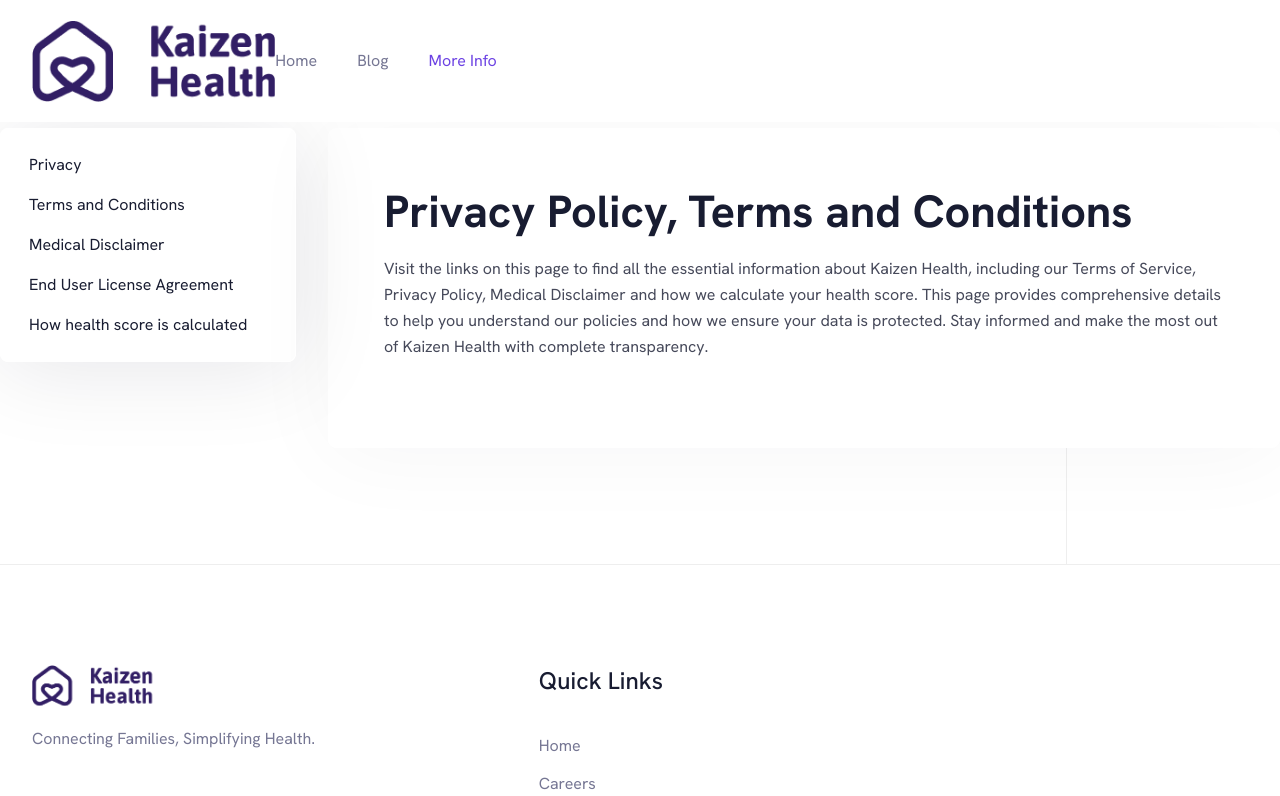
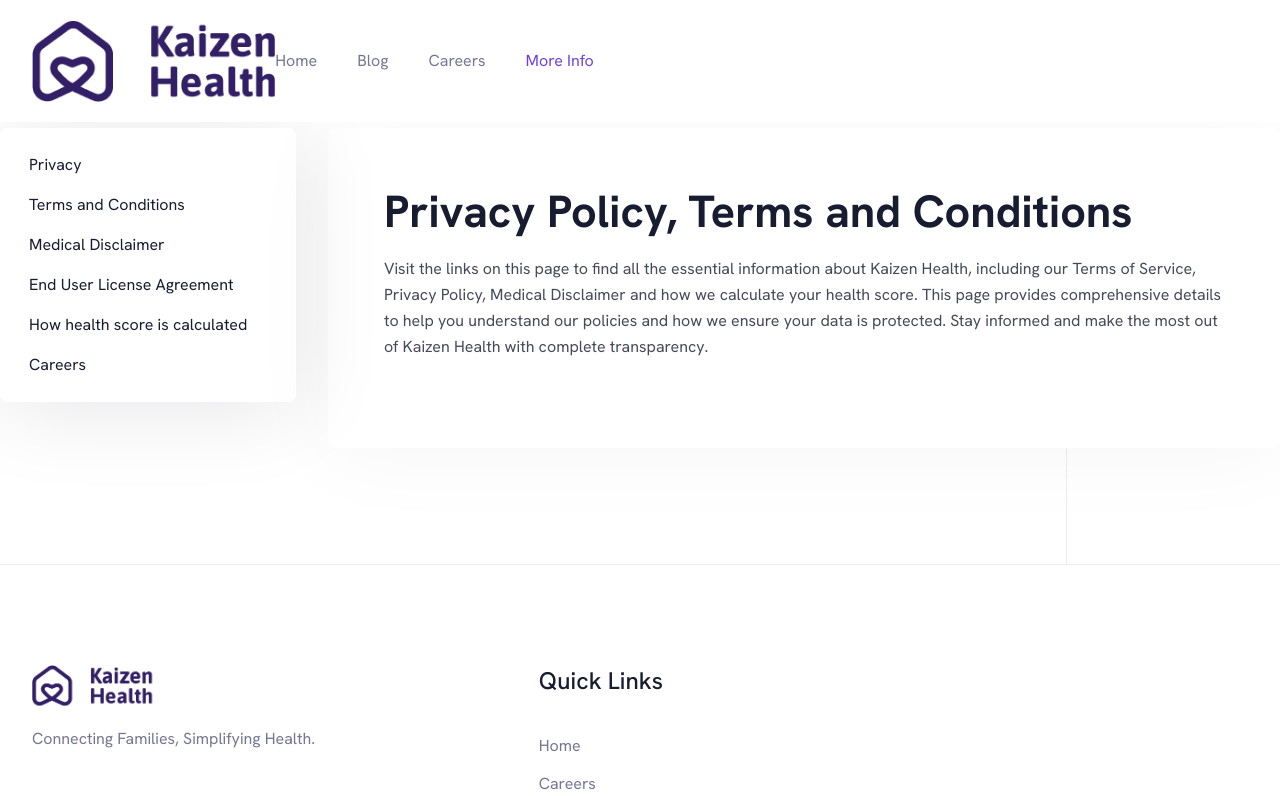
Before and after one commit to kaizen-health-tech/kaizen-web, a Next.js app: page /docs in a window 1280 px wide. Shown: the top 796 px of the page. Built offline with nearby package versions, Linux system fonts and the light colour scheme.

Commit message:
improvements to header

```diff
--- a/app/(site)/careers/open-roles/page.tsx
+++ b/app/(site)/careers/open-roles/page.tsx
@@ -41,7 +41,7 @@
     <section className="py-20 px-4 md:px-10 lg:px-20 bg-white dark:bg-blacksection">
       <div className="max-w-4xl mx-auto text-center">
         <h1 className="text-4xl font-bold text-black dark:text-white mb-10">
-          Explore Open Roles at Kaizen Health
+          Current open roles
         </h1>
 
         <ul className="text-left space-y-4">
--- a/components/Docs/SidebarLink.tsx
+++ b/components/Docs/SidebarLink.tsx
@@ -35,6 +35,12 @@
         >
           How health score is calculated
         </Link>
+        <Link
+          href={`/careers`}
+          className={`flex w-full rounded-sm px-3 py-2 text-base text-black dark:text-white `}
+        >
+          Careers
+        </Link>
       </li>
     </>
   );
--- a/components/Header/index.tsx
+++ b/components/Header/index.tsx
@@ -138,7 +138,11 @@
                     <Link
                       href={`${menuItem.path}`}
                       className={
-                        pathUrl === menuItem.path
+                        (
+                          menuItem.path === "/"
+                            ? pathUrl === "/"
+                            : pathUrl.startsWith(menuItem.path)
+                        )
                           ? "text-primary hover:text-primary"
                           : "hover:text-primary"
                       }
--- a/components/Header/menuData.tsx
+++ b/components/Header/menuData.tsx
@@ -12,6 +12,12 @@
     title: "Blog",
     newTab: false,
     path: "/blog/1",
+  },
+  {
+    id: 2.2,
+    title: "Careers",
+    newTab: false,
+    path: "/careers",
   },
   {
     id: 2.3,
```
